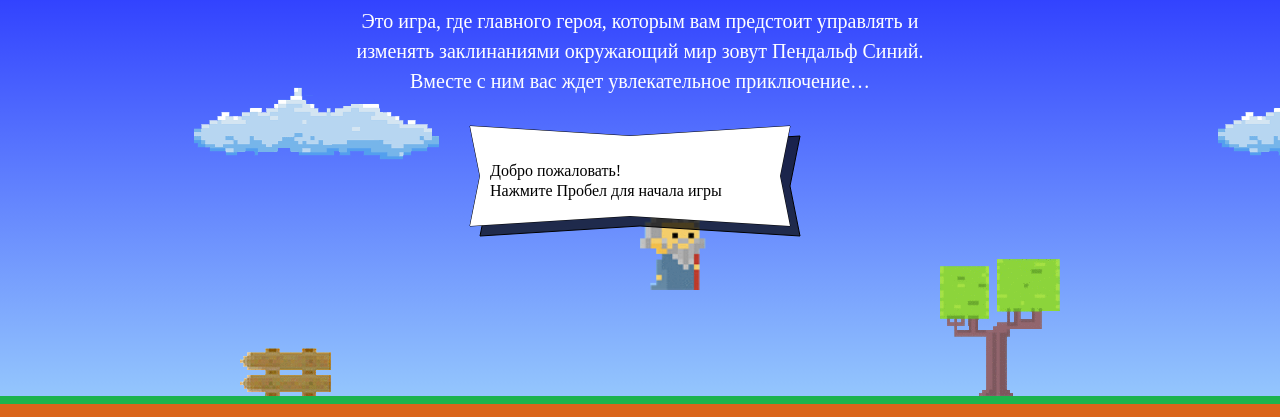
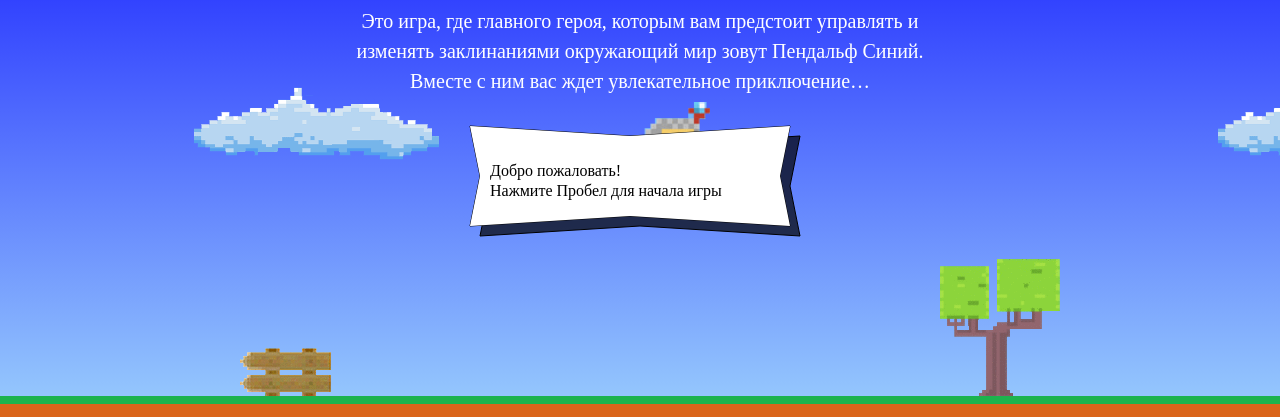
Before and after one commit to Alt0Z/257127-code-and-magick, a website: page index.html in a window 1280 px wide. Shown: the part 203-620 px from the top of the page. Drawn offline with Linux system fonts and the light colour scheme; a web font is replaced by a local one.

Commit message:
Added some edits to the code

```diff
--- a/index.html
+++ b/index.html
@@ -182,18 +182,14 @@
 </template>
 <!-- Начало скрипта по заданию -->
 <script>
-	//Не уверен, что код правильно форматирован
-	var
-		fireballsize = 22,
-		wizardSpeed = 3,
-		wizardWidth = 70;
 
-	var getFireballSpeed = function(left){
-			if(left){
-				return 5;
-			}
-			return 2;
-		};
+	var fireballsize = 22;
+	var wizardSpeed = 3;
+	var wizardWidth = 70;
+
+  var getFireballSpeed = function(left) {
+    return left ? 5 : 2;
+  }
 
 	var getWizardHeight = function(){
 		return 1.337 * wizardWidth;
@@ -204,7 +200,7 @@
 	}
 
 	var getWizardY = function(height){
-		return height / 3;
+		return (height / 3) - getWizardHeight(wizardWidth);
 	}
 
 </script>
```
